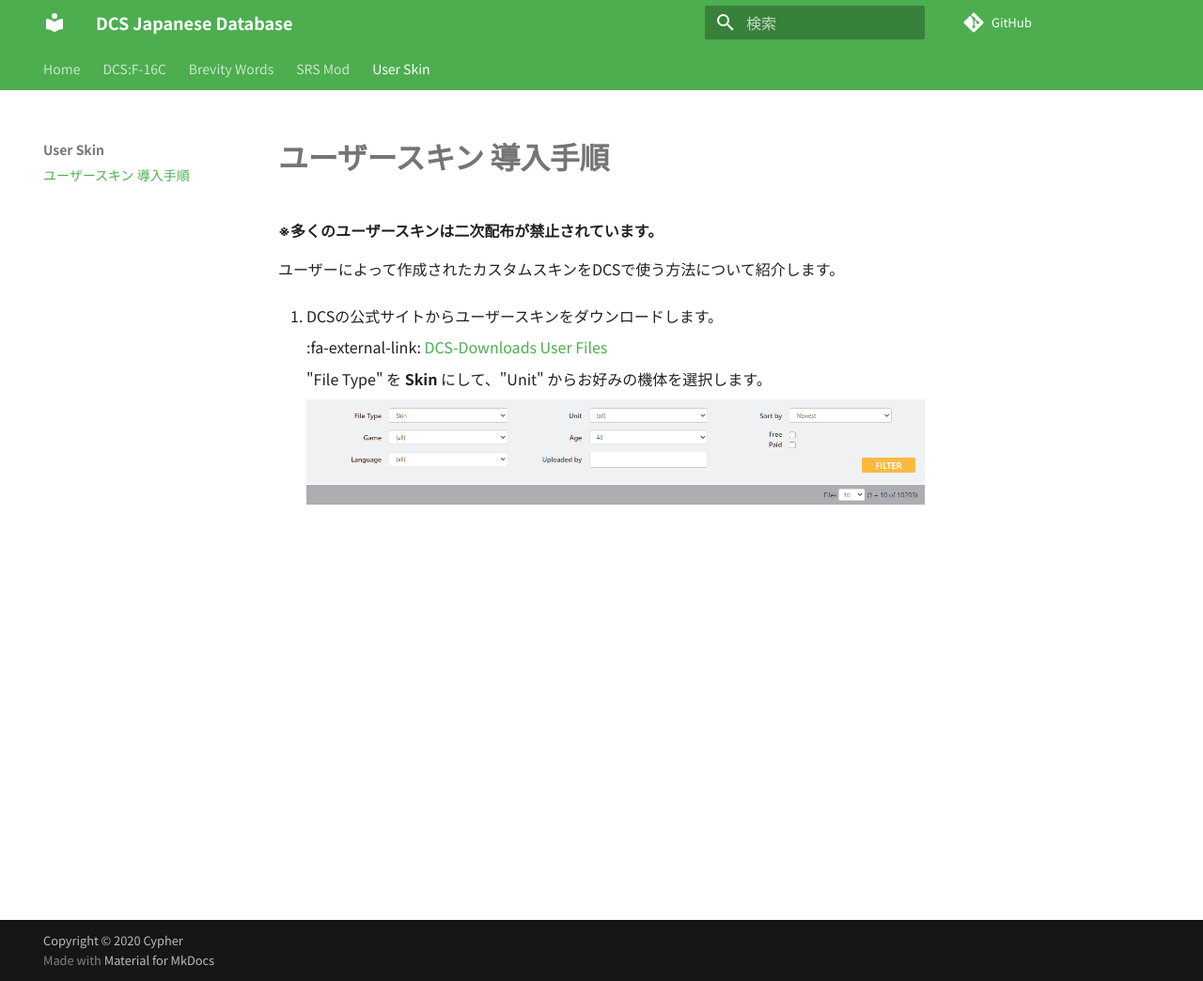
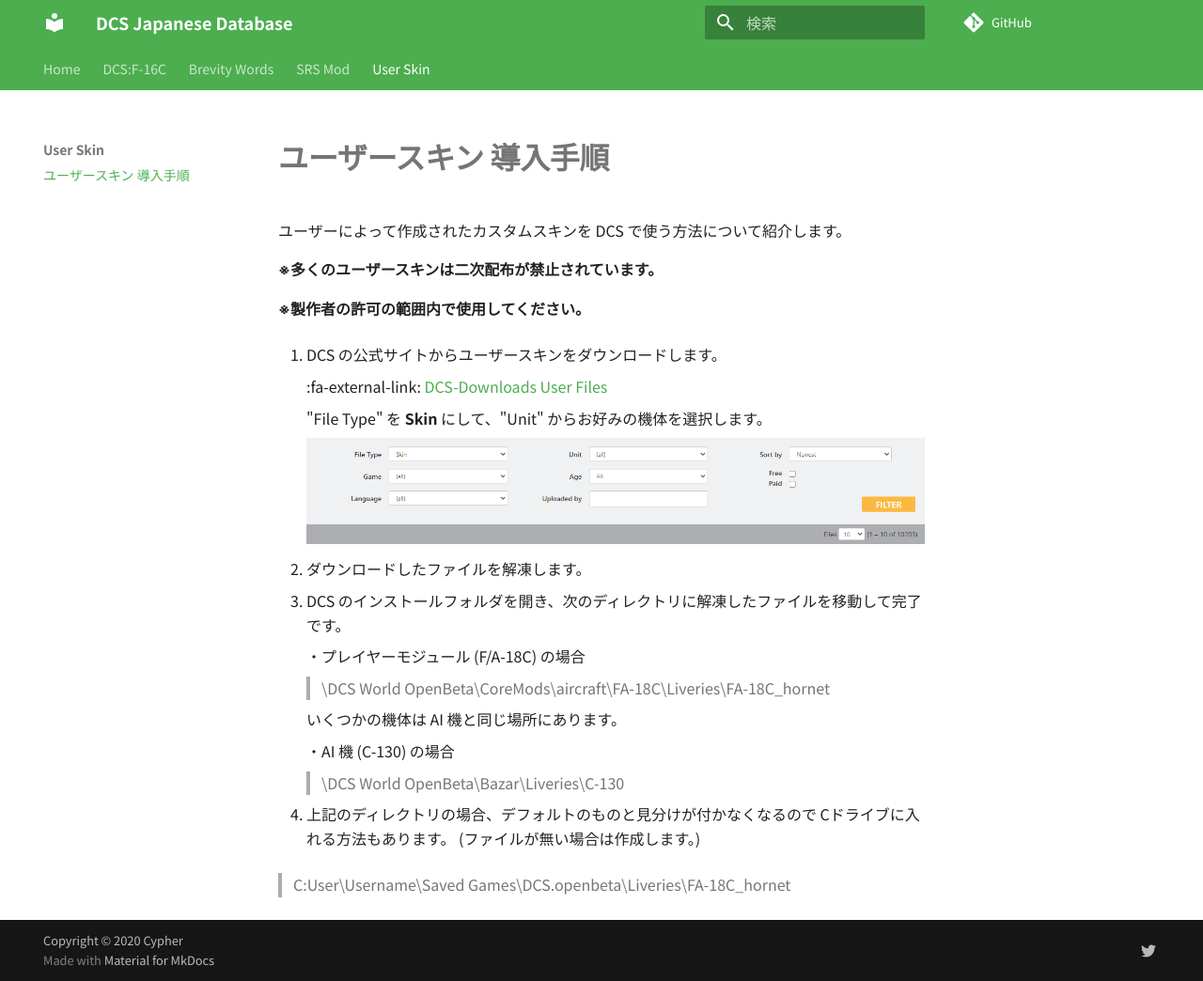
Before and after one commit to Cypher1778/DCS_Wiki, an MkDocs documentation site: the page built from docs/userskin/install.md, in a window 1280 px wide and 1044 px high. Shown: the whole window at 94% size. Built offline with MkDocs 1.6.1 and Material for MkDocs 9.7.7, drawn with Linux system fonts in a browser that asks for light colours; comment, search, counter and statistics services are not loaded.

Commit message:
userskin

```diff
--- a/docs/userskin/install.md
+++ b/docs/userskin/install.md
@@ -1,13 +1,34 @@
 # ユーザースキン 導入手順
+
+ユーザーによって作成されたカスタムスキンを DCS で使う方法について紹介します。
 
 **※多くのユーザースキンは二次配布が禁止されています。**
 
-ユーザーによって作成されたカスタムスキンをDCSで使う方法について紹介します。
+**※製作者の許可の範囲内で使用してください。**
 
-1. DCSの公式サイトからユーザースキンをダウンロードします。
+1. DCS の公式サイトからユーザースキンをダウンロードします。
 
      :fa-external-link: [DCS-Downloads User Files](https://www.digitalcombatsimulator.com/en/files/)
 
     "File Type" を **Skin** にして、"Unit" からお好みの機体を選択します。
 
     ![userskin1-download](images/userskin1-download.png)
+
+2. ダウンロードしたファイルを解凍します。
+
+3. DCS のインストールフォルダを開き、次のディレクトリに解凍したファイルを移動して完了です。
+
+    ・プレイヤーモジュール (F/A-18C) の場合
+
+    >\DCS World OpenBeta\CoreMods\aircraft\FA-18C\Liveries\FA-18C_hornet
+
+    いくつかの機体は AI 機と同じ場所にあります。
+
+    ・AI 機 (C-130) の場合
+
+    >\DCS World OpenBeta\Bazar\Liveries\C-130
+
+- 上記のディレクトリの場合、デフォルトのものと見分けが付かなくなるので Cドライブに入れる方法もあります。
+(ファイルが無い場合は作成します。)
+
+>C:User\Username\Saved Games\DCS.openbeta\Liveries\FA-18C_hornet
--- a/mkdocs.yml
+++ b/mkdocs.yml
@@ -18,8 +18,8 @@ theme:
     primary: "green"
     accent: "light blue"
   language: "ja"
-  features:
-    - tabs
+  feature:
+    tabs: true
   font:
     text: "Noto Sans JP"
 
@@ -27,14 +27,14 @@ extra_css:
   - "css/custom.css"
 
 extra:
-  #social
-    #- type: "twitter"
-    # link: "https://twitter.com/Laurus_nobilis0"
+  social:
+    - type: "twitter"
+      link: "https://twitter.com/Laurus_nobilis0"
+  search:
+    language: "ja"
 
 plugins:
-  - search:
-      lang:
-        - jp
+  - search
   - git-revision-date-localized:
       type: timeago
       locale: en
--- a/requirements.txt
+++ b/requirements.txt
@@ -1,6 +1,6 @@
 # for mkdocs
 mkdocs
-mkdocs-material
+mkdocs-material==4.6.3
 mkdocs-git-revision-date-localized-plugin
 pymdown-extensions
 fontawesome_markdown
```
